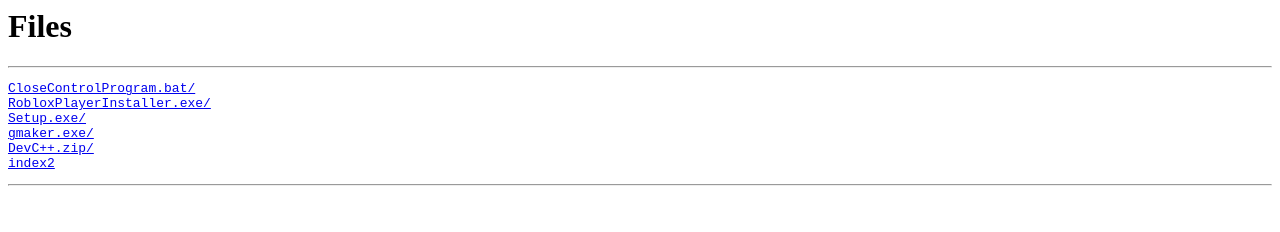
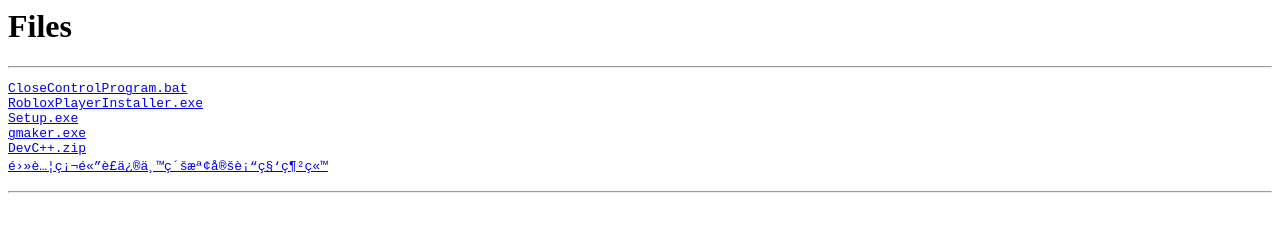
Before and after one commit to jr4570/web, a plain HTML site: page index.html in a window 1280 px wide. Drawn offline with Linux system fonts and the light colour scheme.

Commit message:
Update index.html

```diff
--- a/index.html
+++ b/index.html
@@ -3,12 +3,12 @@
 <html><head><meta http-equiv="Content-Type" content="text/html; charset=windows-1252"><title>Files</title>
 <body>
 <h1>Files</h1><hr><pre>
-<a href="bat/CloseControlProgram.bat">CloseControlProgram.bat/</a>
-<a href="exe/RobloxPlayerInstaller.exe">RobloxPlayerInstaller.exe/</a>
-<a href="exe/Setup.exe">Setup.exe/</a>
-<a href="exe/gmaker.exe">gmaker.exe/</a>
-<a href="zip/DevC++.zip">DevC++.zip/</a>
-<a href="index2.html">index2</a>
+<a href="bat/CloseControlProgram.bat">CloseControlProgram.bat</a>
+<a href="exe/RobloxPlayerInstaller.exe">RobloxPlayerInstaller.exe</a>
+<a href="exe/Setup.exe">Setup.exe</a>
+<a href="exe/gmaker.exe">gmaker.exe</a>
+<a href="zip/DevC++.zip">DevC++.zip</a>
+<a href="index.htm">電腦硬體裝修丙級檢定術科網站</a>
 </pre><hr>
 
 <div id="trend_notification_app" class="trend_notification_app_outer"><div id="trend_notification"><div id="trend_notification_con"></div></div></div><div id="UMS_TOOLTIP" style="position: absolute; cursor: pointer; z-index: 2147483647; background: transparent; top: -100000px; left: -100000px;"></div><span id="PING_CONTENT_DLS_POPUP" style="display: none;"></span><div style="background-color: transparent; border: none; bottom: 15px; display: block; margin: 0px; opacity: 1; padding: 0px; position: fixed; right: 15px; z-index: 2147483646;"><template shadowrootmode="closed"><style>/*!
```
